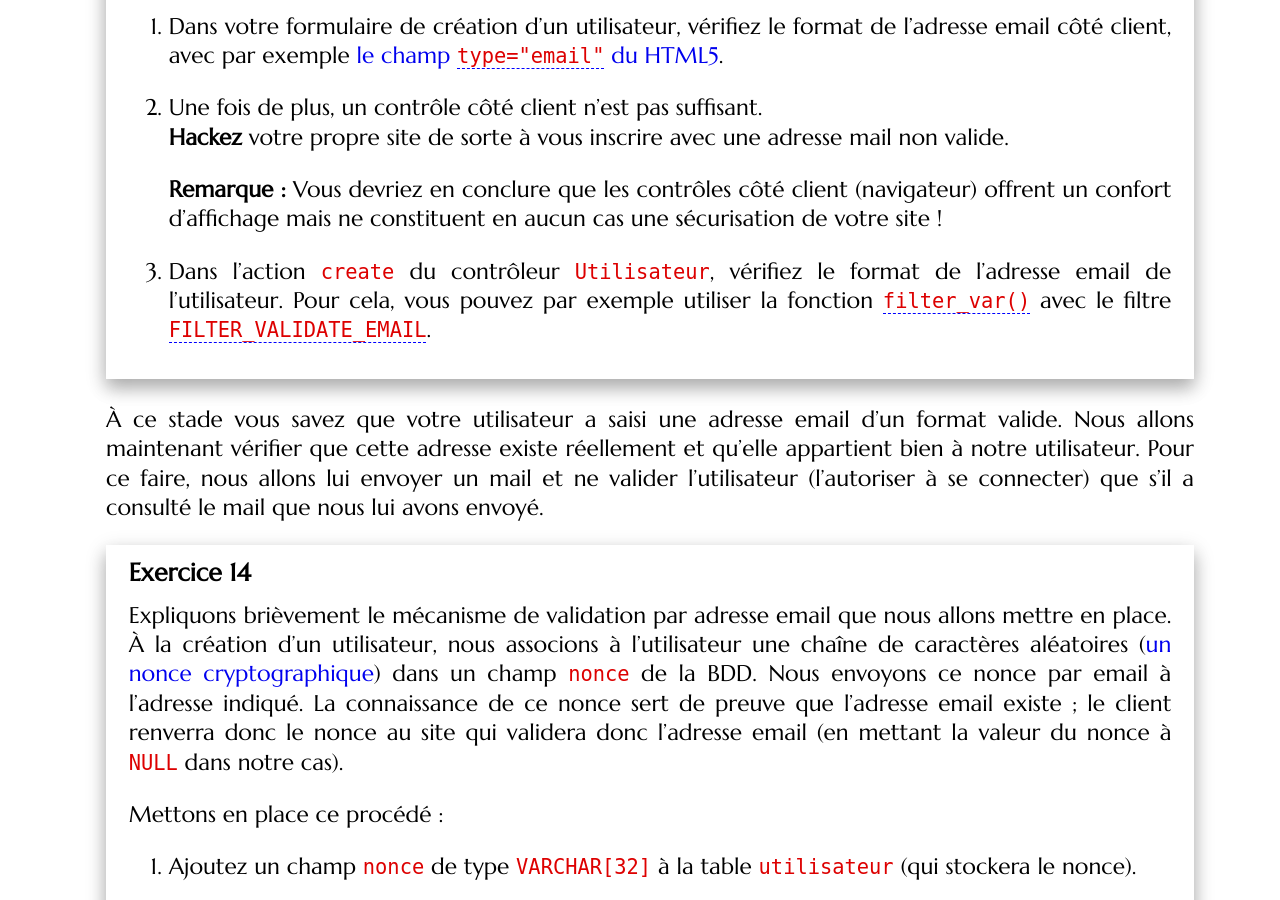
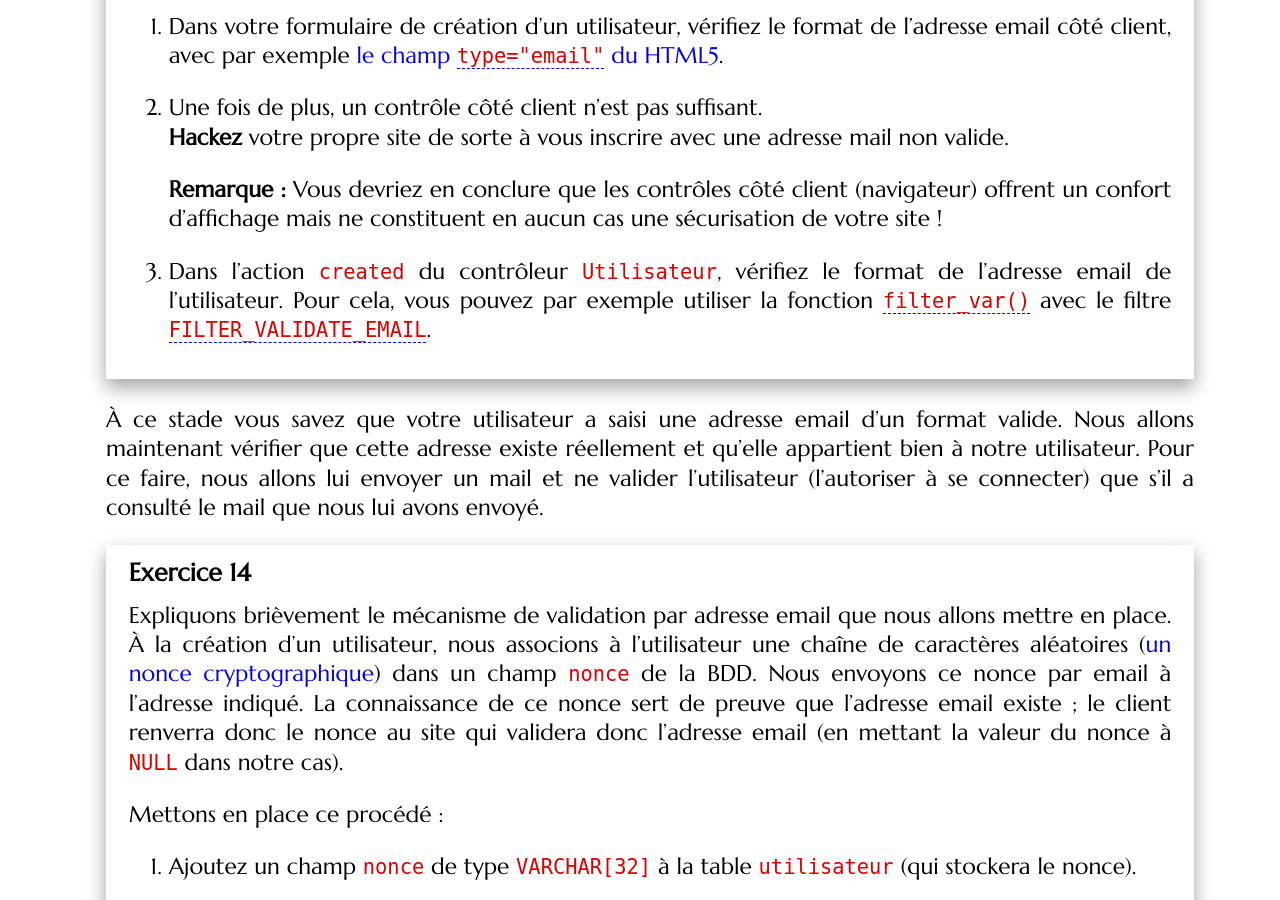
Before and after one commit to romainlebreton/R3.01-DeveloppementWeb, a Jekyll site: the page built from tutorials/tutorial8.md, in a window 1280 px wide and 900 px high, scrolled down 8304 px. Built offline with Jekyll 4.4.1, drawn with Linux system fonts in a browser that asks for light colours; some web fonts are replaced.

Commit message:
Typo create
Filter mail sur created

```diff
--- a/tutorials/tutorial8.md
+++ b/tutorials/tutorial8.md
@@ -382,7 +382,7 @@ l'adresse email côté client, avec par exemple
    un confort d'affichage mais ne constituent en aucun cas une sécurisation de
    votre site !
 
-1. Dans l'action `create` du contrôleur `Utilisateur`, vérifiez le format de
+1. Dans l'action `created` du contrôleur `Utilisateur`, vérifiez le format de
 l'adresse email de l'utilisateur. Pour cela, vous pouvez par exemple utiliser la
 fonction [`filter_var()`](http://php.net/manual/en/function.filter-var.php) avec
 le filtre
```
